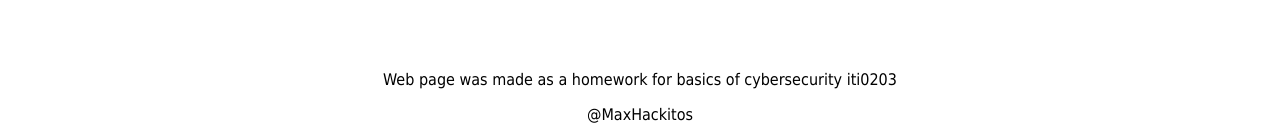
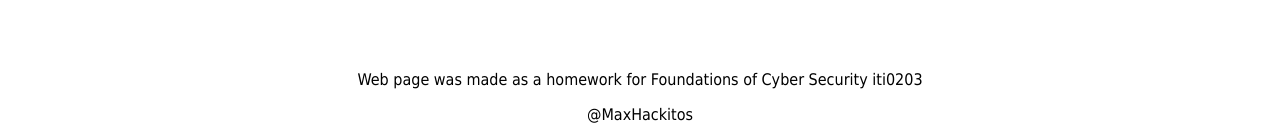
Before and after one commit to niojam/Crypto-application, a plain HTML site: page index.html in a window 1280 px wide. Shown: the part 667-804 px from the top of the page. Drawn offline with Linux system fonts and the light colour scheme.

```diff
--- a/index.html
+++ b/index.html
@@ -38,7 +38,7 @@
     </div>
     <br>
     <div class="end">
-        <p>Web page was made as a homework for basics of cybersecurity iti0203 </p>
+        <p>Web page was made as a homework for 	Foundations of Cyber Security iti0203 </p>
         <p class="author">@MaxHackitos</p>
     </div>
 
```
